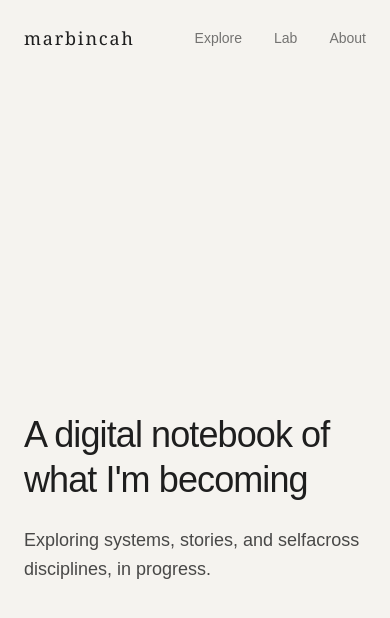
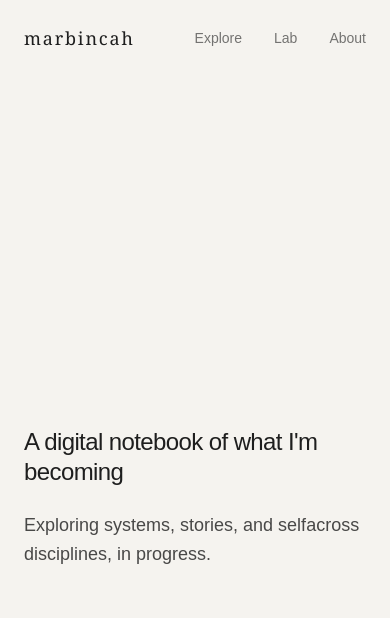
Before and after one commit to marbincah/marbincah, a Next.js app: page / in a window 390 px wide. Shown: the top 618 px of the page. Built offline with nearby package versions, Linux system fonts and the light colour scheme.

Commit message:
Adjust page padding for consistency

```diff
--- a/app/explore/page.tsx
+++ b/app/explore/page.tsx
@@ -1,7 +1,7 @@
 export default function ExplorePage() {
     return (
         <main className="min-h-screen px-6 py-24">
-            <section className="max-w-3xl mx-auto">
+            <section className="max-w-2xl mx-auto">
                 <h1 className="text-4xl font-light tracking-tight">
                     Explore
                 </h1>
--- a/app/lab/page.tsx
+++ b/app/lab/page.tsx
@@ -1,7 +1,7 @@
 export default function LabPage() {
     return (
         <main className="min-h-screen px-6 py-24">
-            <section className="max-w-3xl mx-auto">
+            <section className="max-w-2xl mx-auto">
                 <h1 className="text-4xl font-light tracking-tight">
                     Lab
                 </h1>
--- a/app/page.tsx
+++ b/app/page.tsx
@@ -1,8 +1,8 @@
 export default function Home() {
   return (
     <main className="min-h-screen flex items-center justify-center px-6">
-      <section className="max-w-3xl text-left">
-        <h1 className="text-4xl md:text-5xl font-light leading-tight tracking-tight">
+      <section className="max-w-2xl text-left">
+        <h1 className="text-2xl md:text-5xl font-light leading-tight tracking-tight">
           A digital notebook of what I'm becoming
         </h1>
         <p className="mt-6 text-lg md:text-xl opacity-80 leading-relaxed">
```
